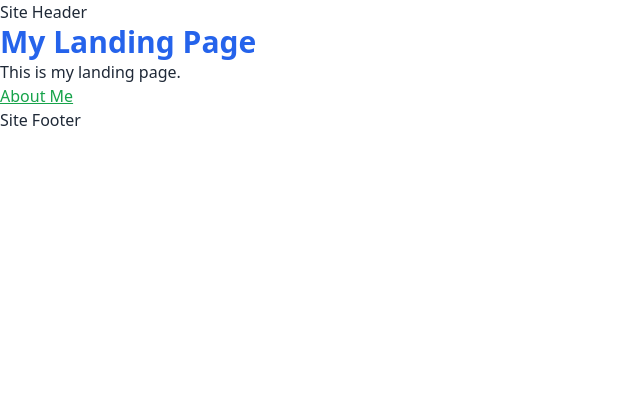
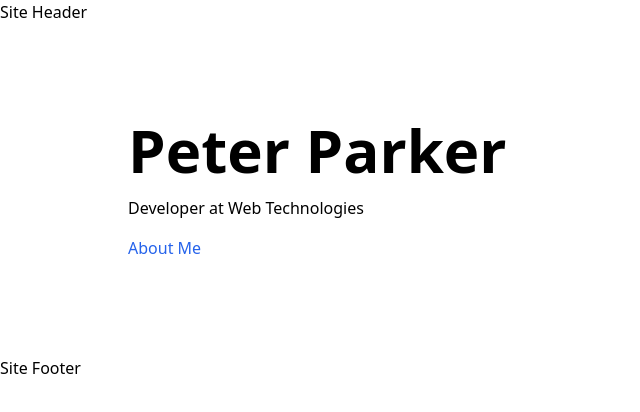
Before and after one commit to bladexr8/my-first-gatsby-project, a Gatsby site: page / in a window 1280 px wide. Shown: the whole page, without its empty margins (0-640 px from the left). Built offline with nearby package versions, Linux system fonts and the light colour scheme; Gatsby itself is replaced by a stand-in of ours.

Commit message:
fix tailwind, markdown file rendering

```diff
--- a/gatsby-config.js
+++ b/gatsby-config.js
@@ -1,11 +1,19 @@
 module.exports = {
   siteMetadata: {
     siteUrl: 'https://your.website',
-    name: 'Your Name',
-    role: 'Developer at Company',
+    name: 'Peter Parker',
+    role: 'Developer at Web Technologies',
     bio: 'My short bio that I will use to introduce myself'
   },
   plugins: [
+    {
+      resolve: 'gatsby-source-filesystem',
+      options: {
+        name: 'markdown-bio',
+        path: `${__dirname}/MD/bio`,
+      },
+    },
+    'gatsby-transformer-remark',
     'gatsby-plugin-postcss'
   ],
 }
--- a/package.json
+++ b/package.json
@@ -16,6 +16,8 @@
   "dependencies": {
     "gatsby": "^4.13.0",
     "gatsby-plugin-postcss": "^5.13.0",
+    "gatsby-source-filesystem": "^4.13.0",
+    "gatsby-transformer-remark": "^5.13.0",
     "postcss": "^8.4.13",
     "react": "^18.1.0",
     "react-dom": "^18.1.0",
--- a/postcss.config.js
+++ b/postcss.config.js
@@ -1,3 +1,3 @@
 module.exports = () => ({
-  plugins: [require("tailwindcss")]
+  plugins: [require("tailwindcss")],
 })
--- a/public/page-data/about/page-data.json
+++ b/public/page-data/about/page-data.json
@@ -1,5 +1,5 @@
 {
     "componentChunkName": "component---src-pages-about-js",
     "path": "/about/",
-    "result": {"pageContext":{}},
+    "result": {"data":{"markdownRemark":{"html":"<h1>A short biography about me</h1>\n<p>This is a very short biography about <em><strong>me</strong></em>. But it could be as long as I want it to be.</p>"}},"pageContext":{}},
     "staticQueryHashes": []}
--- a/public/page-data/index/page-data.json
+++ b/public/page-data/index/page-data.json
@@ -1,5 +1,5 @@
 {
     "componentChunkName": "component---src-pages-index-js",
     "path": "/",
-    "result": {"pageContext":{}},
+    "result": {"data":{"site":{"siteMetadata":{"name":"Peter Parker","role":"Developer at Web Technologies"}}},"pageContext":{}},
     "staticQueryHashes": []}
--- a/src/pages/about.js
+++ b/src/pages/about.js
@@ -1,21 +1,39 @@
 import React from 'react'
 import { navigate } from 'gatsby'
+import { graphql } from 'gatsby'
 import Layout from '../components/layouts/Layout'
 
-const About = () => {
+const About = ({ data }) => {
+
+  const {
+    markdownRemark: { html },
+  } = data;
+
   const triggerNavigation = () => {
     navigate('/')
   }
+
   return (
     <Layout>
-      <h1>My About Page</h1>
-      <p>This is a sentence about me.</p>
-      <button
-        onClick={() => triggerNavigation()}>
-        Home Page
-      </button>
+      <div className="max-w-5xl mx-auto py-16 lg:py-24 text-center">
+        <div dangerouslySetInnerHTML={{ __html: html }}></div>
+        <button
+          className="px-4 py-1 text-sm text-purple-600 font-semibold rounded-full border border-purple-200 hover:text-white hover:bg-purple-600 hover:border-transparent focus:outline-none focus:ring-2 focus:ring-purple-600 focus:ring-offset-2"
+          onClick={() => triggerNavigation()}>
+          Home Page
+        </button>
+      </div>
     </Layout>
   )
 }
 
 export default About
+
+export const query = graphql`
+  {
+    markdownRemark(frontmatter: { type: { eq: "bio" }
+ }) {
+      html
+    }
+  }
+`;
--- a/src/pages/index.js
+++ b/src/pages/index.js
@@ -1,20 +1,44 @@
 import React from "react"
 import GatsbyLink from 'gatsby-link'
+import { graphql } from 'gatsby'
 import Layout from "../components/layouts/Layout"
 
-const Index = () => {
+// resultant data from GraphQL query is passed into
+// our page component via the data prop
+const Index = ({ data }) => {
+  // use the data contained within the query
+  const {
+    site: {
+      siteMetadata: { name, role },
+    },
+  } = data;
 
   return (
     <Layout>
-      <h1>My Landing Page</h1>
-      <p>This is my landing page.</p>
-      <GatsbyLink to='/about'>About Me</GatsbyLink>
-
+      <div className="max-w-5xl mx-auto py-16 lg:py-24">
+        <h1 className="text-4xl md:text-6xl font-bold text-black pb-4">{name}</h1>
+        <p className="mb-4">{role}</p>
+        <GatsbyLink
+          className="text-blue-600 hover:text-blue-700 transition duration-300 ease-in-out mb-4"
+          to='/about'>About Me</GatsbyLink>
+      </div>
     </Layout>
   )
 }
 
 export default Index
+
+// this is run when Gatsby builds page
+export const query = graphql`
+  {
+    site {
+      siteMetadata {
+        name
+        role
+      }
+    }
+  }
+`
 
 /**
  * button navigation example
--- a/src/styles/global.css
+++ b/src/styles/global.css
@@ -1,13 +1,3 @@
 @tailwind base;
 @tailwind components;
 @tailwind utilities;
-
-h1 {
-  @apply text-3xl font-bold text-blue-600;
-}
-p {
-  @apply text-gray-800;
-}
-a {
-  @apply text-green-600 underline;
-}
--- a/tailwind.config.js
+++ b/tailwind.config.js
@@ -1,5 +1,5 @@
 module.exports = {
-  content: [],
+  content: ["./src/**/*.{html,js}"],
   theme: {
     extend: {},
   },
```
Also changed, not shown: MD/bio/bio.md (added, +5 -0 lines), 1 other file.
